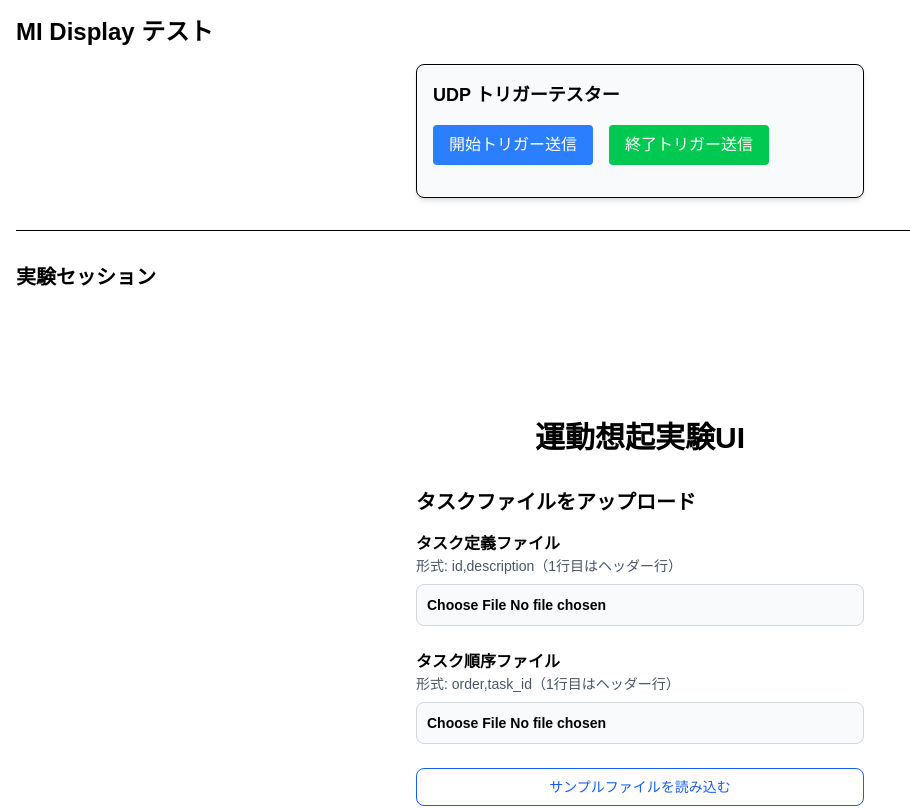
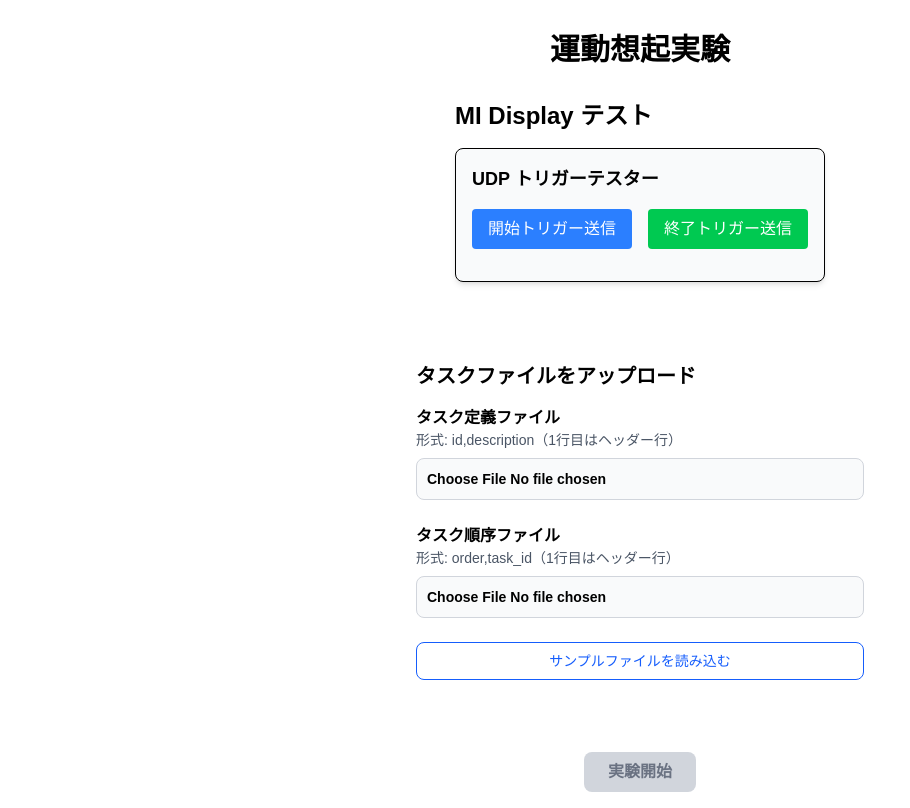
Before and after one commit to hiro2620/mi-display, a Next.js app: page / in a window 1280 px wide. Shown: the top 808 px of the page, without its empty margins (0-910 px from the left). Built offline with nearby package versions, Linux system fonts and the light colour scheme; what dgram would draw is missing.

Commit message:
サイズ修正

```diff
--- a/src/app/page.tsx
+++ b/src/app/page.tsx
@@ -3,20 +3,15 @@ import TriggerTester from '@/components/TriggerTester';
 
 export default function Home() {
   return (
-    <main className="w-full min-h-screen p-4">
-      <div className="mb-8">
-        <h1 className="text-2xl font-bold mb-4">MI Display テスト</h1>
-        <TriggerTester />
-      </div>
-
-      <div className="mt-8 border-t pt-8">
-        <h2 className="text-xl font-semibold mb-4">実験セッション</h2>
+    <main className="w-full min-h-screen">
+      {/* <div className="mt-8 border-t pt-8">
+        <h2 className="text-xl font-semibold mb-4">実験セッション</h2> */}
         <ExperimentSession
           fixationDurationMin={4100}
           fixationDurationMax={4800}
           taskDuration={3000} // タスク指示表示時間（ミリ秒）
         />
-      </div>
+      {/* </div> */}
     </main>
   );
 }
--- a/src/components/ExperimentSession.tsx
+++ b/src/components/ExperimentSession.tsx
@@ -11,6 +11,7 @@ import FixationCross from '@/components/FixationCross';
 import TaskInstruction from '@/components/TaskInstruction';
 import LoadingScreen from '@/components/LoadingScreen';
 import { sendTrigger } from '@/actions/sendTrigger';
+import TriggerTester from '@/components/TriggerTester';
 
 interface ExperimentSessionProps {
   fixationDurationMin?: number; // 注視点表示時間の最小値（ミリ秒）
@@ -201,8 +202,11 @@ export default function ExperimentSession({
   } else {
     content = (
       <div className="flex flex-col items-center justify-center min-h-screen p-8 gap-8">
-        <h1 className="text-3xl font-bold">運動想起実験UI</h1>
-
+        <h1 className="text-3xl font-bold">運動想起実験</h1>
+        <div className="mb-8">
+          <h1 className="text-2xl font-bold mb-4">MI Display テスト</h1>
+          <TriggerTester />
+        </div>
         <div className="w-full max-w-md">
           <h2 className="text-xl font-semibold mb-4">タスクファイルをアップロード</h2>
 
@@ -304,7 +308,7 @@ export default function ExperimentSession({
             実験開始
           </button>
 
-          <button
+          {/* <button
             onClick={stopExperiment}
             disabled={!isRunning && !showLoading}
             className={`px-6 py-2 rounded-lg font-semibold
@@ -313,7 +317,7 @@ export default function ExperimentSession({
                 : 'bg-gray-300 text-gray-500 cursor-not-allowed'}`}
           >
             実験停止
-          </button>
+          </button> */}
         </div>
 
         <div className="mt-6 text-sm text-gray-600">
--- a/src/components/LoadingScreen.tsx
+++ b/src/components/LoadingScreen.tsx
@@ -33,7 +33,7 @@ export default function LoadingScreen({ duration, onComplete }: LoadingScreenPro
   const strokeDashoffset = circumference - (progress / 100) * circumference;
 
   return (
-    <div className="flex flex-col items-center justify-center h-full bg-black">
+    <div className="flex flex-col items-center justify-center min-h-full bg-black">
       <div className="relative">
         <svg className="w-40 h-40 transform -rotate-90">
           <circle
```
